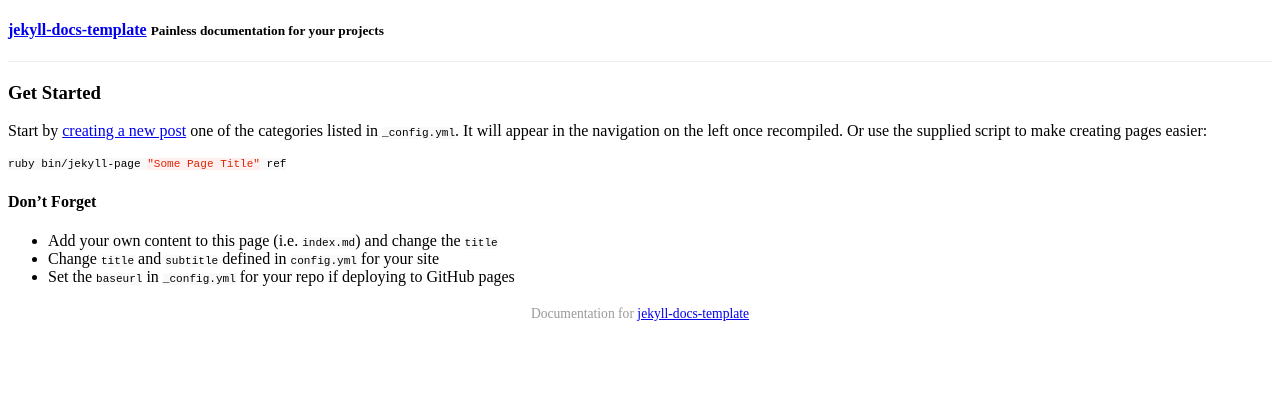
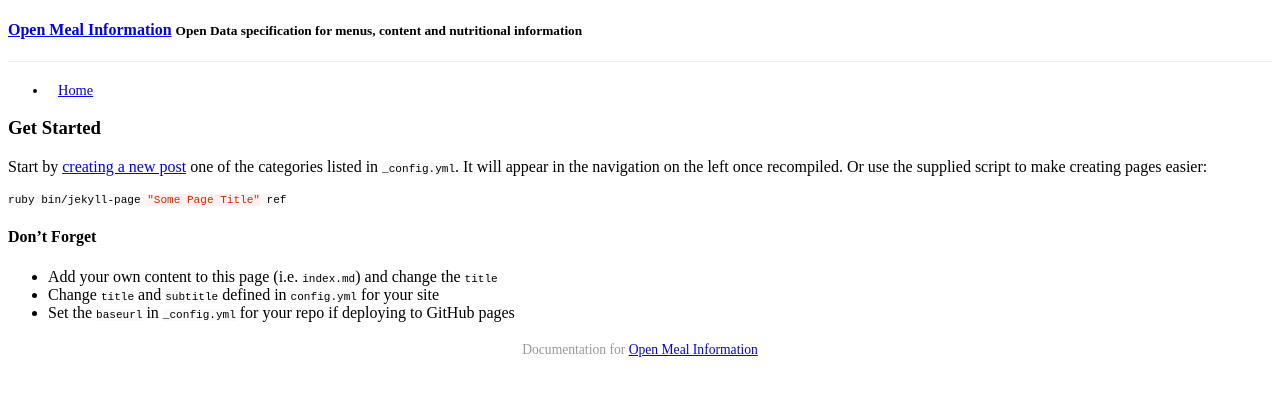
Before and after one commit to Orebrokommun/Open-Meal-Information, a Jekyll site: the page built from index.md, in a window 1280 px wide. Shown: the top 396 px of the page. Built offline with Jekyll 4.4.1, drawn with Linux system fonts in a browser that asks for light colours; Markdown is read by kramdown in place of the engine named in the settings; a style sheet for code colours, icons or effects is not loaded.

Commit message:
Updated readme and config
Added correct title/subtitle of the project. Changed name of the
setting “pygments” to “highlighter”. Updated README.

```diff
--- a/_config.yml
+++ b/_config.yml
@@ -1,15 +1,15 @@
 # Site title and subtitle. This is used in _includes/header.html
-title: 'jekyll-docs-template'
-subtitle: 'Painless documentation for your projects'
+title: 'Open Meal Information'
+subtitle: 'Open Data specification for menus, content and nutritional information'
 
 # Enable/show navigation. There are there options:
 #   0 - always hide
 #   1 - always show
 #   2 - show only if posts are present
-navigation: 2
+navigation: 1
 
 # URL to source code, used in _includes/footer.html
-codeurl: 'https://github.com/bruth/jekyll-docs-template'
+codeurl: 'https://github.com/Orebrokommun/Open-Meal-Information'
 
 # Default categories (in order) to appear in the navigation
 sections: [
@@ -28,7 +28,7 @@ baseurl: ''
 permalink: none
 
 # Syntax highlighting
-pygments: true
+highlighter: true
 
 # Since these are pages, it doesn't really matter
 future: true
```
Also changed, not shown: README.md.
